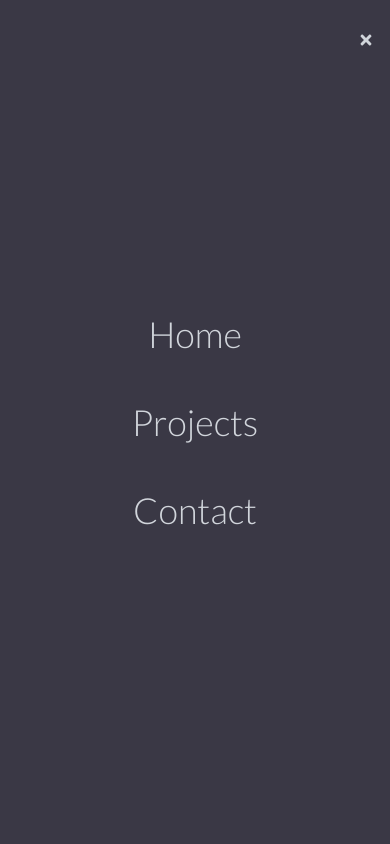
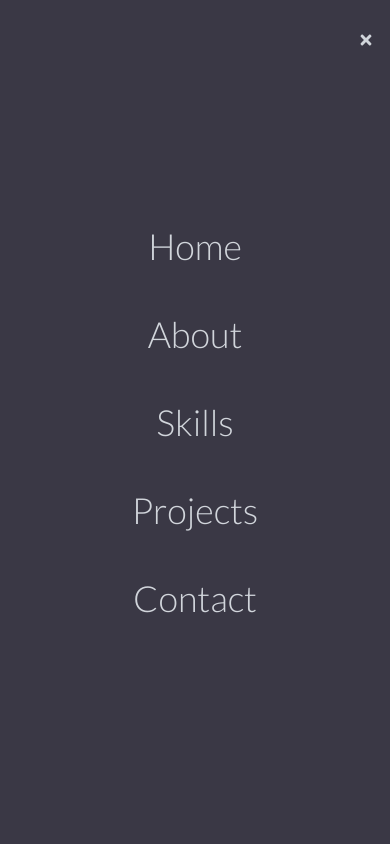
Before and after one commit to carterjamesmike/react-portfolio, a React (Vite) app: page / in a window 390 px wide. Both pictures are taken after a click on the element 366 px from the left and 40 px from the top of the page. Shown: the top 844 px of the page. Built offline with nearby package versions, Linux system fonts and the light colour scheme.

Commit message:
Changed image imports for deployment

```diff
--- a/index.html
+++ b/index.html
@@ -2,7 +2,7 @@
 <html lang="en">
   <head>
     <meta charset="UTF-8" />
-    <link rel="icon" type="image/svg+xml" href="./src/assets/icons8-albatross-64.png" />
+    <link rel="icon" type="image/svg+xml" href="./src/assets/images/seagull.png" />
     <meta name="viewport" content="width=device-width, initial-scale=1.0" />
     <title>James M. Carter</title>
   </head>
--- a/package.json
+++ b/package.json
@@ -1,7 +1,8 @@
 {
   "name": "portfolio",
-  "private": true,
-  "version": "0.0.0",
+  "homepage": "https://jamesmcarter.com/",
+  "private": false,
+  "version": "0.1.0",
   "type": "module",
   "scripts": {
     "dev": "vite",
--- a/src/components/Home.jsx
+++ b/src/components/Home.jsx
@@ -1,4 +1,5 @@
 import React from "react";
+import Seagull from "../assets/images/seagull.png"
 
 const Home = () => {
 
@@ -11,7 +12,7 @@ const Home = () => {
                 <p className="text-[#8892b0] py-4 max-w-[700px]"></p>
             </div>
             <div className=" mx-auto pr-8 pl-[100px] flex flex-col justify-center h-full ">
-                <img className="h-[100px] w-[100px]" src="src\assets\images\icons8-albatross-64 (1).png" alt="" />
+                <img className="h-[100px] w-[100px]" src={Seagull} alt="seagull icon" />
             </div>
         </div>
     )
--- a/src/components/navbar.jsx
+++ b/src/components/navbar.jsx
@@ -36,9 +36,31 @@ const Navbar = () => {
 
             {/* Mobile Menu */}
             <ul className={!nav ? 'hidden' : 'absolute top-0 left-0 w-full h-screen primary-bg flex flex-col justify-center items-center'}>
-                <li className="py-6 text-4xl">Home</li>
-                <li className="py-6 text-4xl">Projects</li>
-             <li className="py-6 text-4xl">Contact</li>
+                <li className="py-6 text-4xl">
+                    <Link onClick={handleClick} to='Home' smooth={true} duration={500}>
+                        Home
+                    </Link>
+                </li>
+                <li className="py-6 text-4xl">
+                    <Link onClick={handleClick} to='About' smooth={true} duration={500}>
+                        About
+                    </Link>
+                </li>
+                <li className="py-6 text-4xl">
+                    <Link onClick={handleClick} to='Skills' smooth={true} duration={500}>
+                        Skills
+                    </Link>
+                </li>
+                <li className="py-6 text-4xl">
+                    <Link onClick={handleClick} to='Projects' smooth={true} duration={500}>
+                        Projects
+                    </Link>
+                </li>
+                <li className="py-6 text-4xl">
+                    <Link onClick={handleClick} to='Contact' smooth={true} duration={500}>
+                        Contact
+                    </Link>
+                </li>
             </ul>
         </div>
     )
```
Also changed, not shown: src/assets/images/icons8-albatross-64 (1).png (deleted), src/assets/images/seagull.png (renamed from src/assets/icons/icons8-albatross-64.png).
